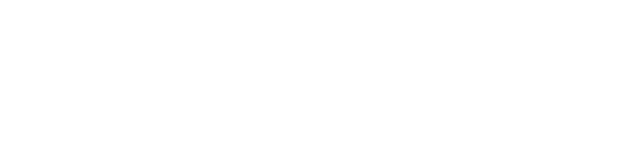
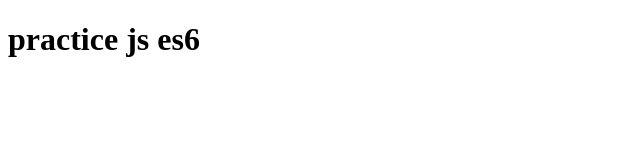
Before and after one commit to tuhincoder/practiceEs6, a plain HTML site: page index.html in a window 1280 px wide. Shown: the whole page, without its empty margins (0-640 px from the left). Drawn offline with Linux system fonts and the light colour scheme.

Commit message:
second time commit

```diff
--- a/index.html
+++ b/index.html
@@ -4,11 +4,11 @@
 <head>
     <meta charset="UTF-8">
     <meta name="viewport" content="width=device-width, initial-scale=1.0">
-    <title>Document</title>
+    <title>es6 practice</title>
 </head>
 
 <body>
-
+    <h1>practice js es6</h1>
 </body>
 
 </html>
```
